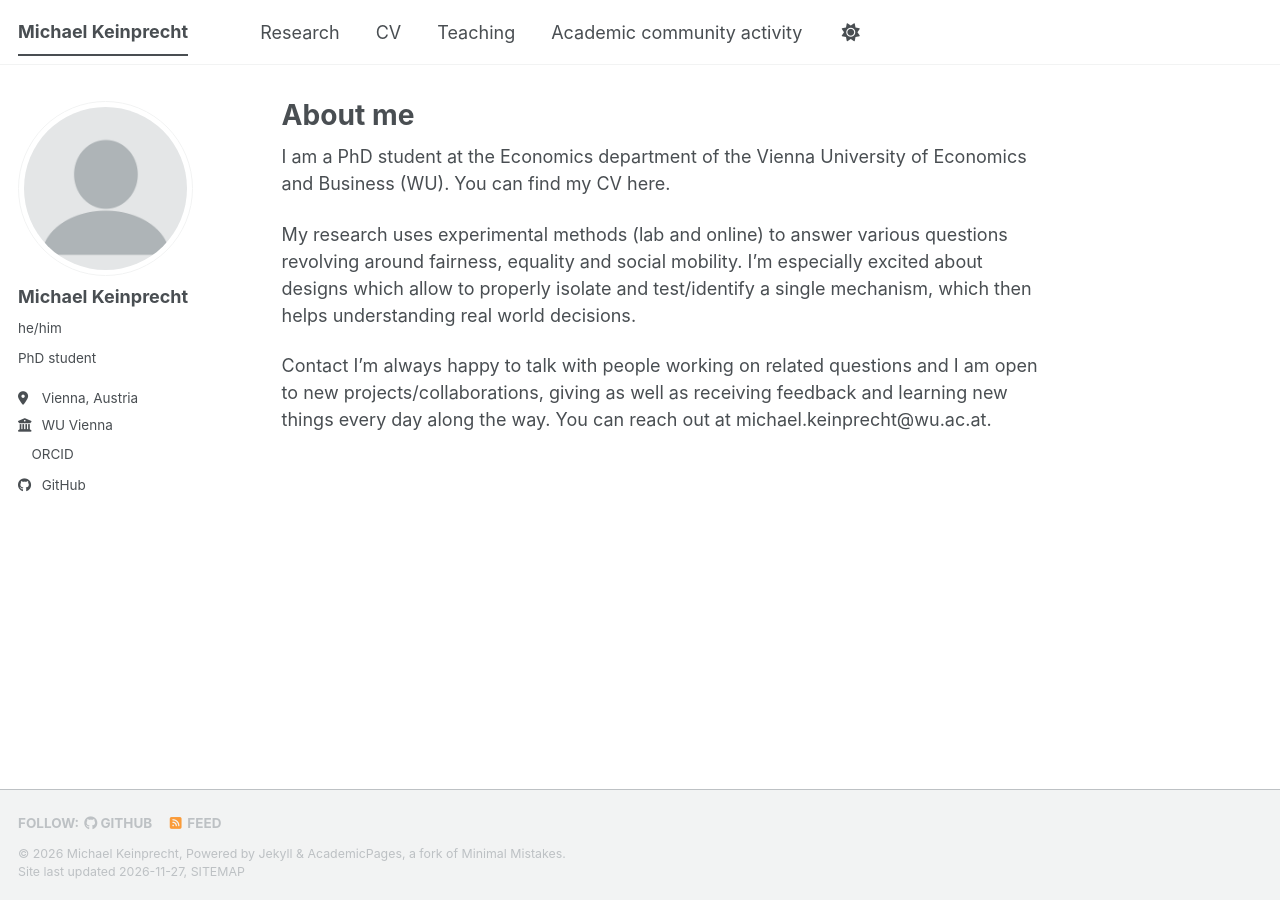
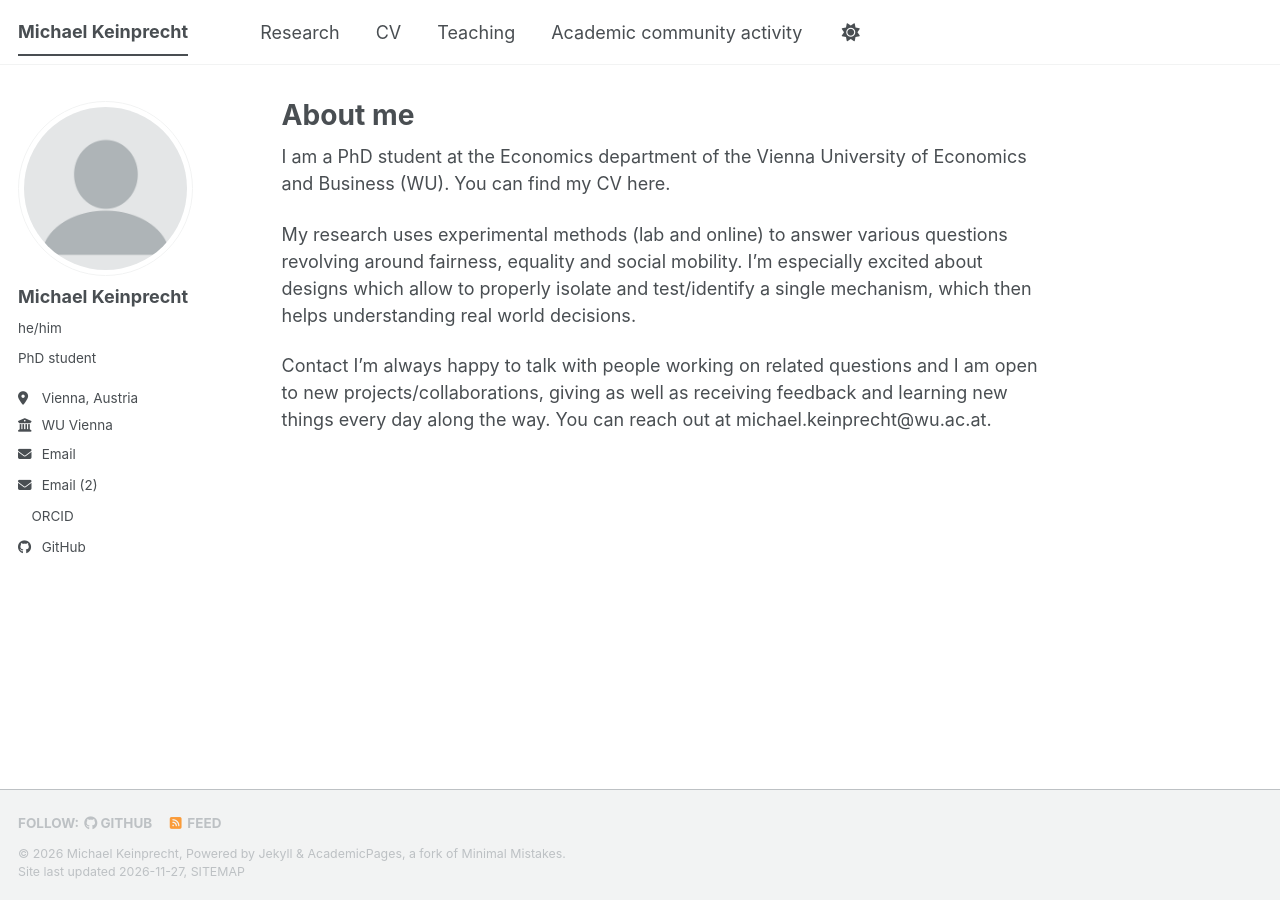
Before and after one commit to michael-keinprecht/michael-keinprecht.github.io, a Jekyll site: the page built from _pages/about.md, in a window 1280 px wide. Built offline with Jekyll 4.4.1, drawn with Linux system fonts in a browser that asks for light colours; a script bundle is joined from its source files by our own code; a style sheet for code colours, icons or effects is not loaded.

Commit message:
Update author-profile.html
changed back to visible (scrapable) mail and added 2nd mail adress

```diff
--- a/_includes/author-profile.html
+++ b/_includes/author-profile.html
@@ -33,17 +33,12 @@
       {% if author.uri %}
         <li><a href="{{ author.uri }}"><i class="fas fa-fw fa-link icon-pad-right" aria-hidden="true"></i>{{ site.data.ui-text[site.locale].website_label | default: "Website" }}</a></li>
       {% endif %}
-      {% if author.email_user and author.email_domain %}
-        <li><a href="#" class="obf-mail" data-u="{{ author.email_user }}" data-d="{{ author.email_domain }}"><i class="fas fa-fw fa-envelope icon-pad-right" aria-hidden="true"></i>{{ site.data.ui-text[site.locale].email_label | default: "Email" }}</a></li>
+      {% if author.email %}
+        <li><a href="mailto:{{ author.email }}"><i class="fas fa-fw fa-envelope icon-pad-right" aria-hidden="true"></i>{{ site.data.ui-text[site.locale].email_label | default: "Email" }}</a></li>
       {% endif %}
-      <script>
-        document.querySelectorAll('.obf-mail').forEach(function (a) {
-          a.addEventListener('click', function (e) {
-            e.preventDefault();
-            window.location.href = 'mailto:' + a.dataset.u + '@' + a.dataset.d;
-          });
-        });
-      </script>
+      {% if author.email2 %}
+        <li><a href="mailto:{{ author.email2 }}"><i class="fas fa-fw fa-envelope icon-pad-right" aria-hidden="true"></i>Email (2)</a></li>
+      {% endif %}
 
       <!-- Font Awesome and Academicons icons / Academic websites -->
       {% if author.academia %}
```
